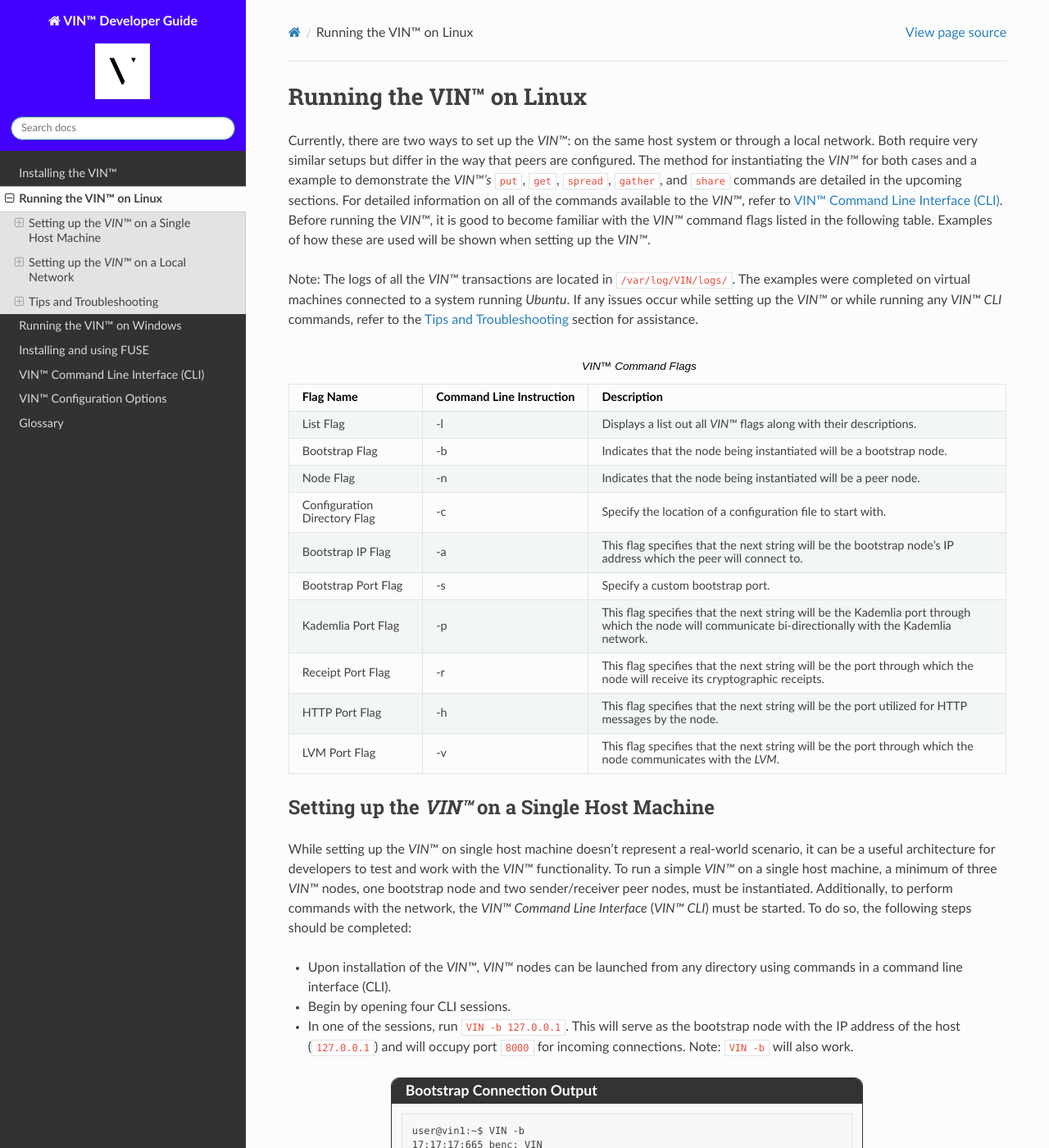
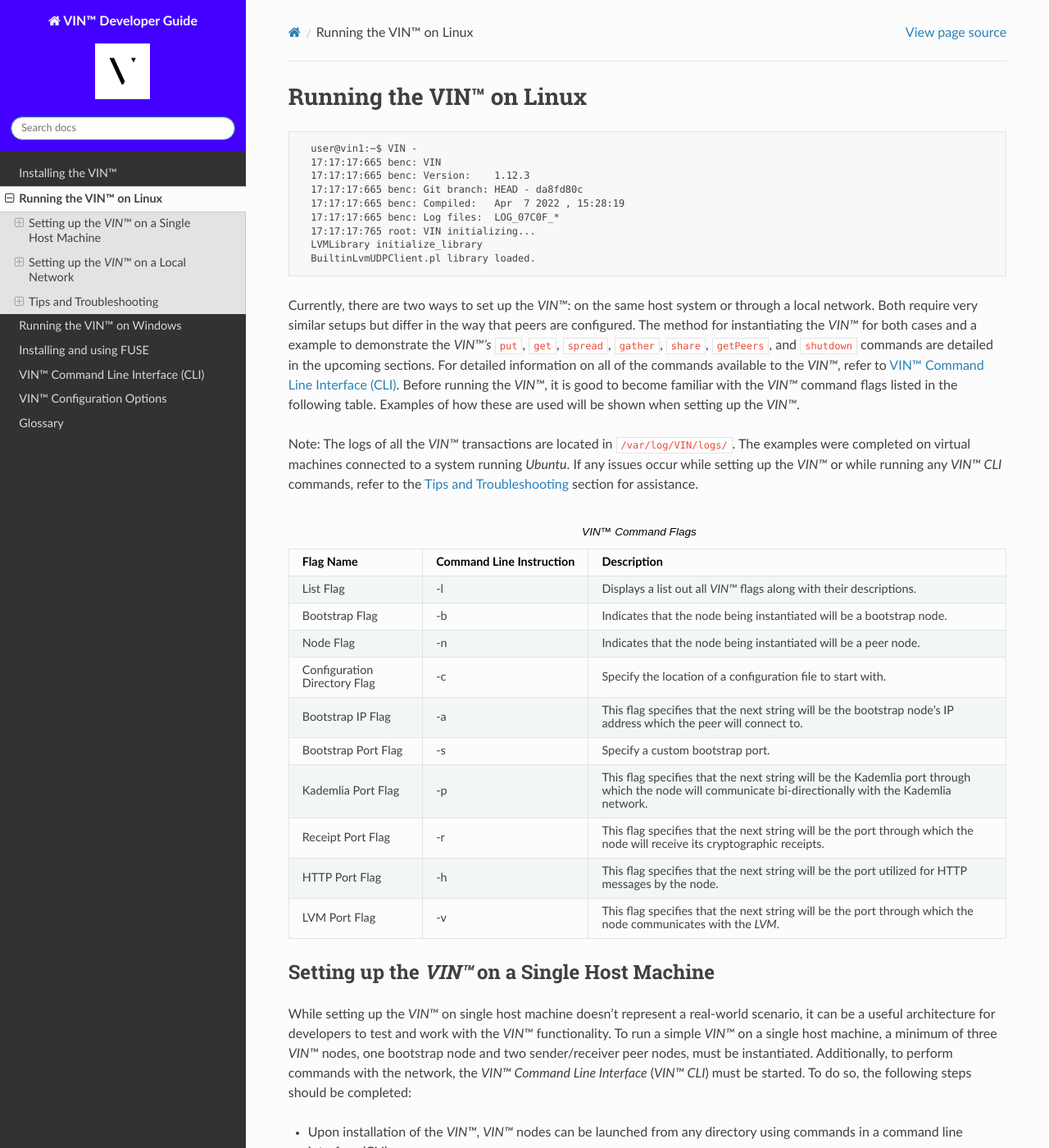
Before and after one commit to Market-Insight-Solutions-LLC/vin-developer-guide, a Sphinx documentation site: the page built from docs/source/running_the_vin_linux.rst, in a window 1280 px wide and 1400 px high. Shown: the whole window at 82% size. Built offline with Sphinx 7.4.7 and the Read the Docs theme 2.0.0, drawn with Linux system fonts in a browser that asks for light colours.

Commit message:
Updating Running VIN on Linux

```diff
--- a/docs/source/_templates/layout.html
+++ b/docs/source/_templates/layout.html
@@ -67,6 +67,29 @@
     }
     /*********************FOR USE WITH RUNNING VIN NODES*****************************/
 
+    /*********************NO BORDER AND BACKGROUND MATCHES RTD COLOR*****************************/
+    .admonition-noborder-background-match {
+      border: none;
+      margin: 0px 175px 0px 125px; /*top right bottom left*/
+    }
+
+    .rst-content .admonition-noborder-background-match  .admonition-title {
+      border: solid 1px;
+      border-radius: 0px 0px 0px 0px;
+      border-color: #333333; /* rgb(55, 8, 228) rgb(255, 0, 255) rgb(0, 255, 157);*/
+      background: #333333;
+      font-size: 110%;
+    }
+
+    .rst-content .admonition-noborder-background-match  {
+      background: #fcfcfc
+    }
+
+    .rst-content .admonition-noborder-background-match .admonition-title:before {
+      content: "";
+    }
+    /*********************NO BORDER AND BACKGROUND MATCHES RTD COLOR*****************************/
+    /*
     .admonition-vin-response {
       border: solid 1px;
       border-radius: 25px;
@@ -87,6 +110,7 @@
     .rst-content .admonition-vin-response .admonition-title:before {
         content: " 📖";
     }
+    */
     /*----------------------------------------------------------------------*/
 
   </style>
--- a/docs/source/running_the_vin_linux.rst
+++ b/docs/source/running_the_vin_linux.rst
@@ -4,7 +4,25 @@
 Running the VIN™ on Linux
 ***********************************
 
-Currently, there are two ways to set up the *VIN™*: on the same host system or through a local network. Both require very similar setups but differ in the way that peers are configured. The method for instantiating the *VIN™* for both cases and a example to demonstrate the *VIN™'s* ``put``, ``get``, ``spread``, ``gather``, and ``share`` commands are detailed in the upcoming sections. For detailed information on all of the commands available to the *VIN™*, refer to :ref:`vin-cli`. Before running the *VIN™*, it is good to become familiar with the *VIN™* command flags listed in the following table. Examples of how these are used will be shown when setting up the *VIN™*.
+
+
+.. code-block:: none
+  :class: noBorder
+
+    user@vin1:~$ VIN -
+    17:17:17:665 benc: VIN
+    17:17:17:665 benc: Version:    1.12.3
+    17:17:17:665 benc: Git branch: HEAD - da8fd80c
+    17:17:17:665 benc: Compiled:   Apr  7 2022 , 15:28:19
+    17:17:17:665 benc: Log files:  LOG_07C0F_*
+    17:17:17:765 root: VIN initializing...
+    LVMLibrary initialize_library
+    BuiltinLvmUDPClient.pl library loaded.
+
+
+
+
+Currently, there are two ways to set up the *VIN™*: on the same host system or through a local network. Both require very similar setups but differ in the way that peers are configured. The method for instantiating the *VIN™* for both cases and a example to demonstrate the *VIN™'s* ``put``, ``get``, ``spread``, ``gather``, ``share``, ``getPeers``, and ``shutdown`` commands are detailed in the upcoming sections. For detailed information on all of the commands available to the *VIN™*, refer to :ref:`vin-cli`. Before running the *VIN™*, it is good to become familiar with the *VIN™* command flags listed in the following table. Examples of how these are used will be shown when setting up the *VIN™*.
 
 Note: The logs of all the *VIN™* transactions are located in ``/var/log/VIN/logs/``. The examples were completed on virtual machines connected to a system running *Ubuntu*. If any issues occur while setting up the *VIN™* or while running any *VIN™ CLI* commands, refer to the :ref:`tips-troubleshooting-linux` section for assistance.
 
```
